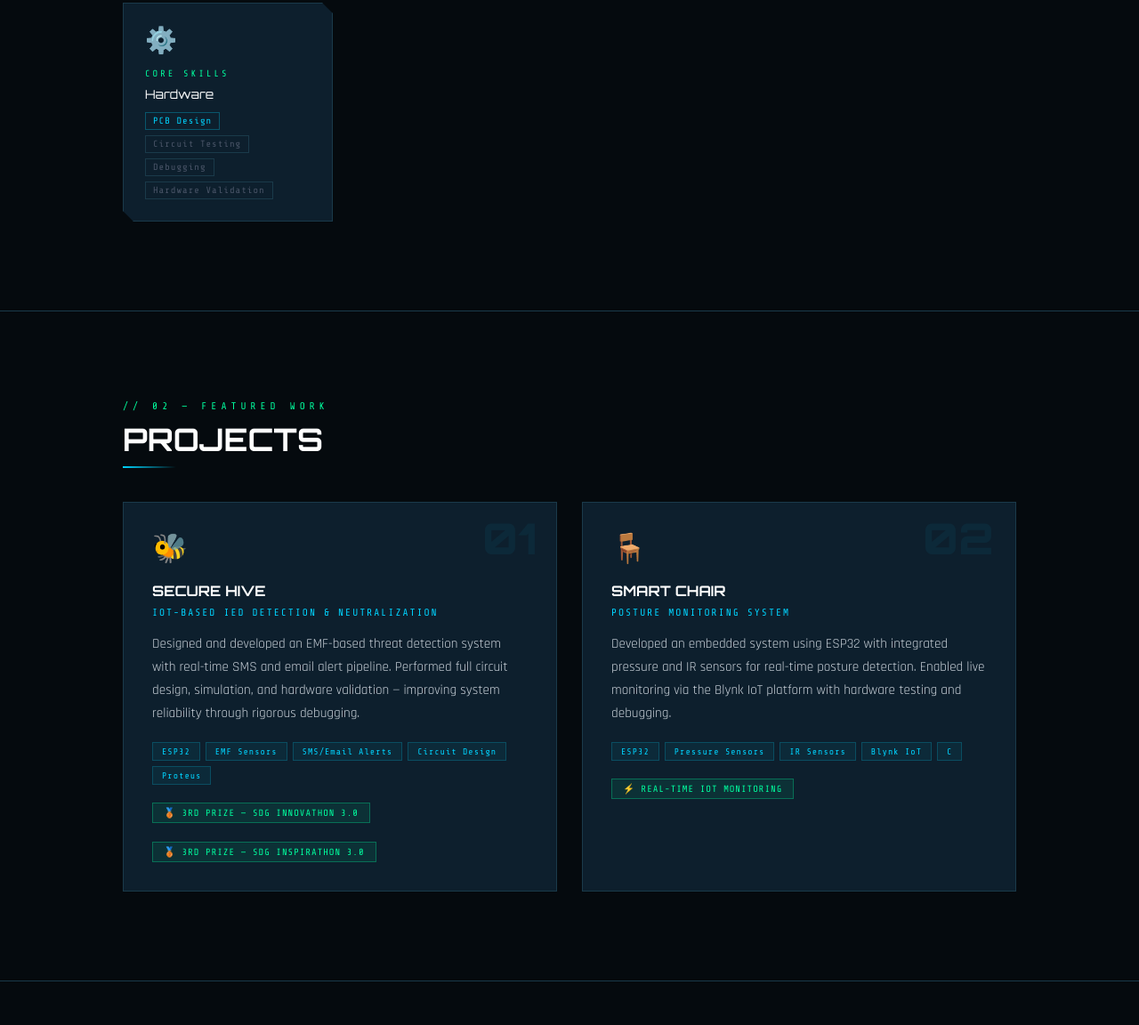
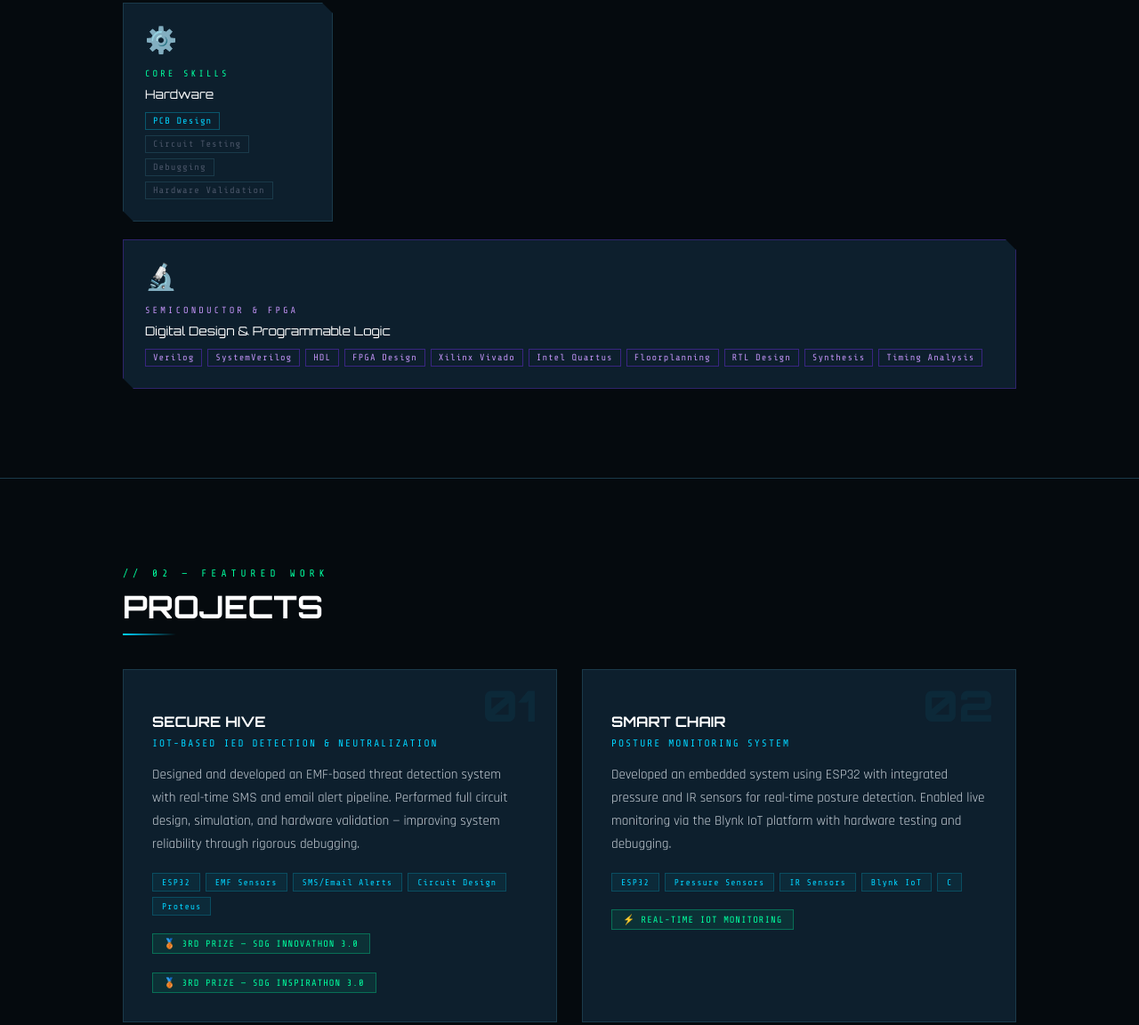
Before and after one commit to Jaishnu07/portfolio, a plain HTML site: page index.html in a window 1280 px wide. Shown: the part 1278-2430 px from the top of the page at 89% size. Drawn offline with nearby package versions, Linux system fonts and the light colour scheme.

Commit message:
Update index.html

```diff
--- a/index.html
+++ b/index.html
@@ -835,6 +835,24 @@
         <span class="tag">Hardware Validation</span>
       </div>
     </div>
+
+    <div class="skill-card" style="border-color:rgba(123,47,255,0.3);grid-column:1/-1;">
+      <div class="skill-icon">🔬</div>
+      <div class="skill-cat" style="color:#bf91f3;">SEMICONDUCTOR & FPGA</div>
+      <div class="skill-name">Digital Design & Programmable Logic</div>
+      <div class="skill-tags" style="margin-top:12px;">
+        <span class="tag" style="border-color:rgba(123,47,255,0.4);color:#bf91f3;">Verilog</span>
+        <span class="tag" style="border-color:rgba(123,47,255,0.4);color:#bf91f3;">SystemVerilog</span>
+        <span class="tag" style="border-color:rgba(123,47,255,0.4);color:#bf91f3;">HDL</span>
+        <span class="tag" style="border-color:rgba(123,47,255,0.4);color:#bf91f3;">FPGA Design</span>
+        <span class="tag" style="border-color:rgba(123,47,255,0.4);color:#bf91f3;">Xilinx Vivado</span>
+        <span class="tag" style="border-color:rgba(123,47,255,0.4);color:#bf91f3;">Intel Quartus</span>
+        <span class="tag" style="border-color:rgba(123,47,255,0.4);color:#bf91f3;">Floorplanning</span>
+        <span class="tag" style="border-color:rgba(123,47,255,0.4);color:#bf91f3;">RTL Design</span>
+        <span class="tag" style="border-color:rgba(123,47,255,0.4);color:#bf91f3;">Synthesis</span>
+        <span class="tag" style="border-color:rgba(123,47,255,0.4);color:#bf91f3;">Timing Analysis</span>
+      </div>
+    </div>
   </div>
 </section>
 
@@ -848,7 +866,7 @@
 
     <div class="project-card">
       <div class="project-num">01</div>
-      <div class="project-icon">🐝</div>
+      <div class="project-icon"></div>
       <div class="project-title">SECURE HIVE</div>
       <div class="project-subtitle">IOT-BASED IED DETECTION & NEUTRALIZATION</div>
       <p class="project-desc">
@@ -870,7 +888,7 @@
 
     <div class="project-card">
       <div class="project-num">02</div>
-      <div class="project-icon">🪑</div>
+      <div class="project-icon"></div>
       <div class="project-title">SMART CHAIR</div>
       <div class="project-subtitle">POSTURE MONITORING SYSTEM</div>
       <p class="project-desc">
```
